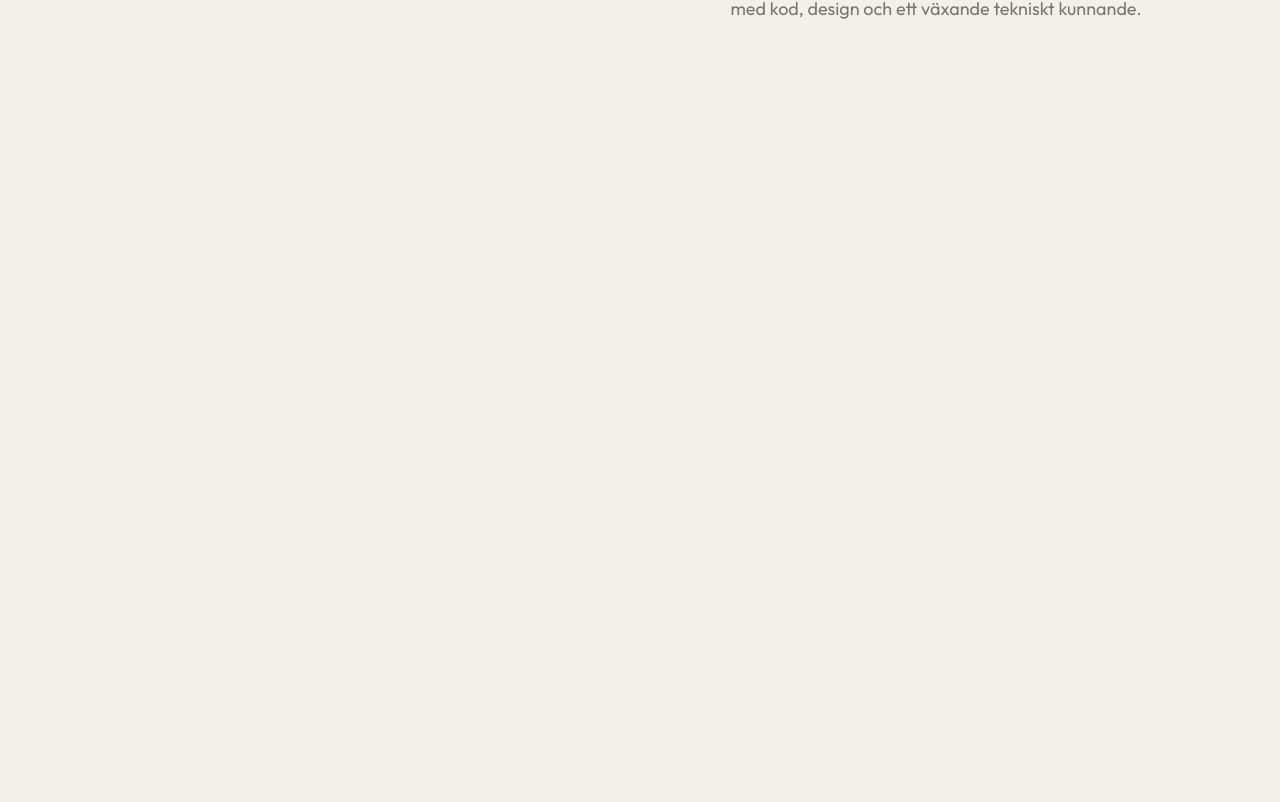
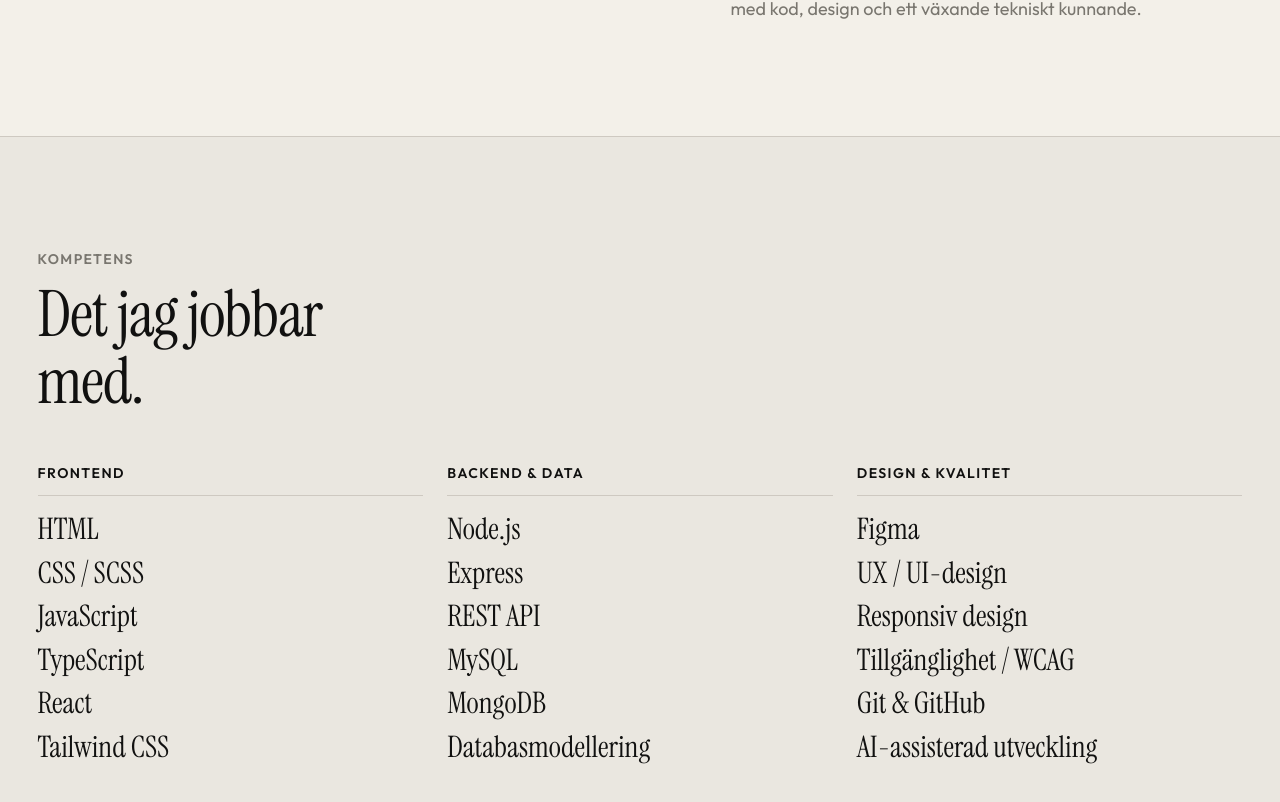
Before and after one commit to AlexJCodes/alexander-johansson-portfolio-react, a React (Vite) app: page / in a window 1280 px wide. Shown: the part 2136-2938 px from the top of the page. Before the commit the page ends 2272 px from the top, so only its background shows below. Built offline with nearby package versions, Linux system fonts and the light colour scheme.

Commit message:
feat: add skills section

```diff
--- a/src/App.tsx
+++ b/src/App.tsx
@@ -2,6 +2,7 @@
 import HeroSection from "./sections/HeroSection";
 import ProjectsSection from "./sections/ProjectsSection";
 import AboutSection from "./sections/AboutSection";
+import SkillsSection from "./sections/SkillsSection";
 
 function App() {
   return (
@@ -12,6 +13,7 @@
         <HeroSection />
         <ProjectsSection />
         <AboutSection />
+        <SkillsSection />
       </main>
     </>
   );
--- /dev/null
+++ b/src/sections/SkillsSection.tsx
@@ -0,0 +1,75 @@
+function SkillsSection() {
+  return (
+    <section
+      id="kompetens"
+      aria-labelledby="skills-title"
+      className="scroll-mt-16 border-t border-border bg-surface py-section"
+    >
+      <div className="mx-auto w-[calc(100%-2*var(--page-padding))] max-w-content">
+        {/* Section heading */}
+        <div className="mb-12">
+          <p className="mb-3 text-sm font-semibold uppercase tracking-label text-muted">
+            Kompetens
+          </p>
+
+          <h2
+            id="skills-title"
+            className="max-w-[12ch] font-display text-section-title leading-heading tracking-[-0.02em]"
+          >
+            Det jag jobbar med.
+          </h2>
+        </div>
+
+        {/* Skill groups */}
+        <div className="grid gap-12 md:grid-cols-3 md:gap-6">
+          <div>
+            <h3 className="mb-4 border-b border-border pb-3 text-sm font-semibold uppercase tracking-label">
+              Frontend
+            </h3>
+
+            <ul className="grid list-none gap-2 font-display text-[clamp(1.5rem,1.25rem+0.75vw,2rem)] leading-[1.2]">
+              <li>HTML</li>
+              <li>CSS / SCSS</li>
+              <li>JavaScript</li>
+              <li>TypeScript</li>
+              <li>React</li>
+              <li>Tailwind CSS</li>
+            </ul>
+          </div>
+
+          <div>
+            <h3 className="mb-4 border-b border-border pb-3 text-sm font-semibold uppercase tracking-label">
+              Backend & data
+            </h3>
+
+            <ul className="grid list-none gap-2 font-display text-[clamp(1.5rem,1.25rem+0.75vw,2rem)] leading-[1.2]">
+              <li>Node.js</li>
+              <li>Express</li>
+              <li>REST API</li>
+              <li>MySQL</li>
+              <li>MongoDB</li>
+              <li>Databasmodellering</li>
+            </ul>
+          </div>
+
+          <div>
+            <h3 className="mb-4 border-b border-border pb-3 text-sm font-semibold uppercase tracking-label">
+              Design & kvalitet
+            </h3>
+
+            <ul className="grid list-none gap-2 font-display text-[clamp(1.5rem,1.25rem+0.75vw,2rem)] leading-[1.2]">
+              <li>Figma</li>
+              <li>UX / UI-design</li>
+              <li>Responsiv design</li>
+              <li>Tillgänglighet / WCAG</li>
+              <li>Git & GitHub</li>
+              <li>AI-assisterad utveckling</li>
+            </ul>
+          </div>
+        </div>
+      </div>
+    </section>
+  );
+}
+
+export default SkillsSection;
```
